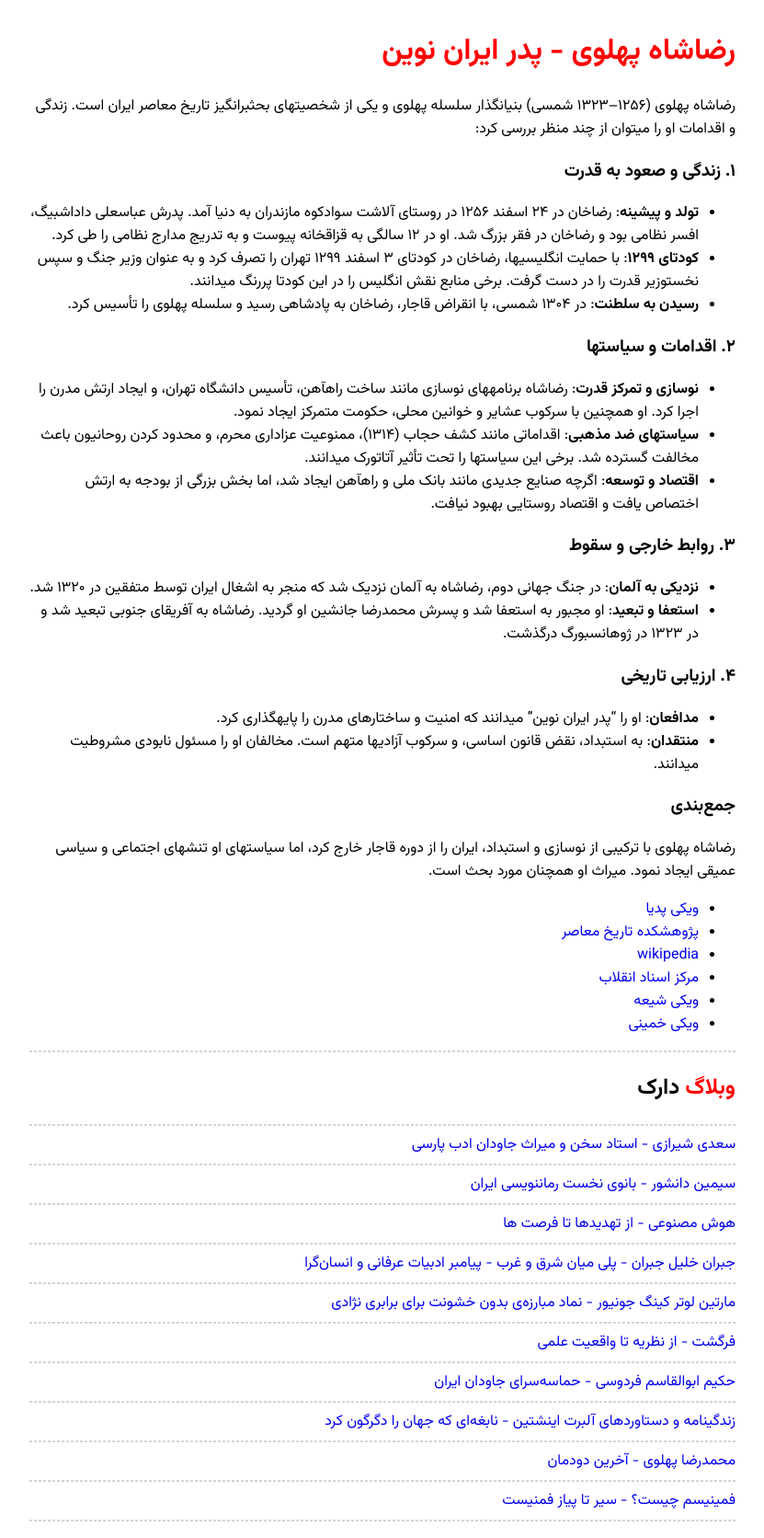
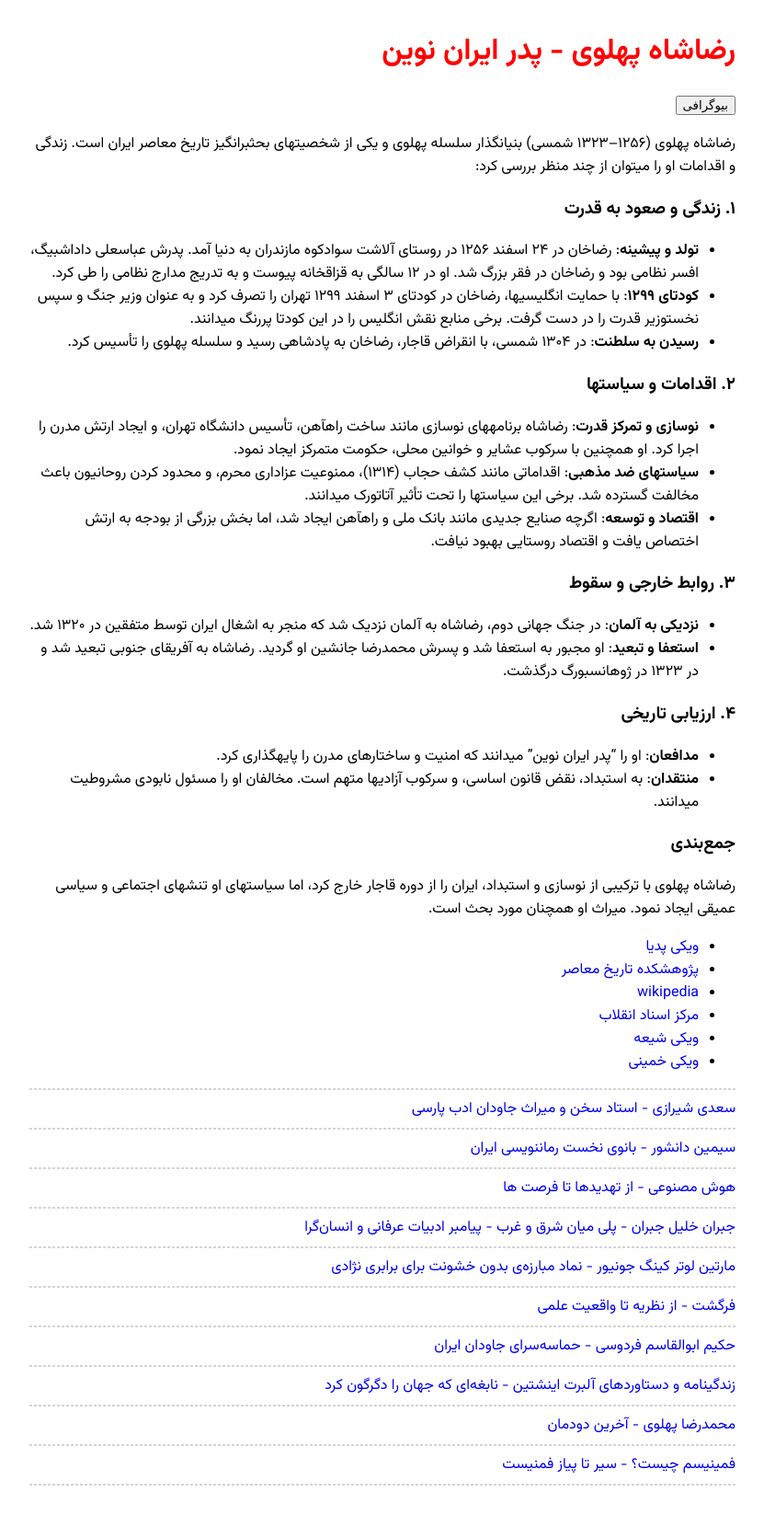
Before and after one commit to darkblog/darkblog.github.io, a Jekyll site: the page built from _posts/2025-6-28-4.md, in a window 1280 px wide. Shown: the whole page at 92% size, without its empty margins (224-1055 px from the left). Built offline with Jekyll 4.4.1, drawn with Linux system fonts in a browser that asks for light colours; after the commit the page ends 1633 px from its top, so only the background shows below that.

Commit message:
Update post.html

```diff
--- a/_layouts/post.html
+++ b/_layouts/post.html
@@ -23,8 +23,8 @@
 </head>
 <body>
 <h1>{{ page.title }}</h1>
+<a href="https://darkblog.github.io/"><button>بیوگرافی</button></a>
 {{ content }}
-<hr><h2><a href="https://darkblog.github.io/"><span style="color:red">وبلاگ</span>&nbsp;<span style="color:black">دارک</span></a></h2>
 {% for related_post in site.related_posts limit:10 %}<hr><a href="{{ site.url }}{{ related_post.url }}">{{ related_post.title }}</a>{% endfor %}<hr>
 </body>
 </html>
```
